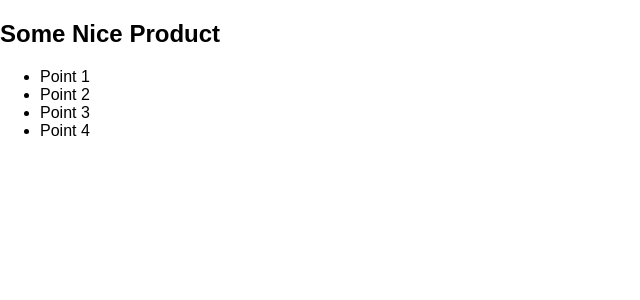
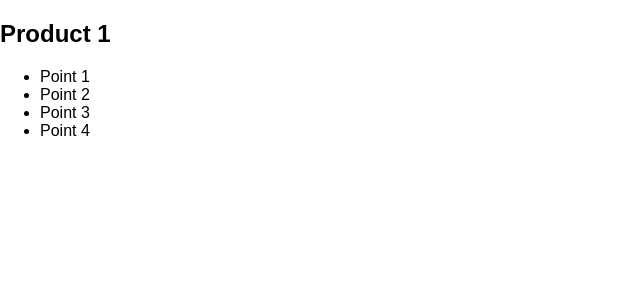
Before and after one commit to dmitry12/service-workers-playground, a React (Create React App) app: page /product/1 in a window 1280 px wide. Shown: the top 300 px of the page, without its empty margins (0-640 px from the left). Built offline with nearby package versions, Linux system fonts and the light colour scheme.

Commit message:
Fetch DATA

```diff
--- a/src/Product/index.js
+++ b/src/Product/index.js
@@ -4,17 +4,25 @@ class Product extends Component {
 
     state = {
         isOnline: true,
+        curProduct: {},
     }
 
     componentWillMount() {
         this.setState({isOnline: navigator.onLine});
     }
 
+    componentDidMount() {
+      this.setState({curProduct: window.json.products.find(this.findProduct)})
+    }
+
+    findProduct = (data) => data.id == this.props.params.productId;
+
     render() {
+        console.log(this.state);
         return (
             <div className="Product">
                 <div className="Product-header">
-                    <h2>Some Nice Product</h2>
+                    <h2>{this.state.curProduct.name}</h2>
                 </div>
                 <p className="Product-info">
                     <ul>
```
